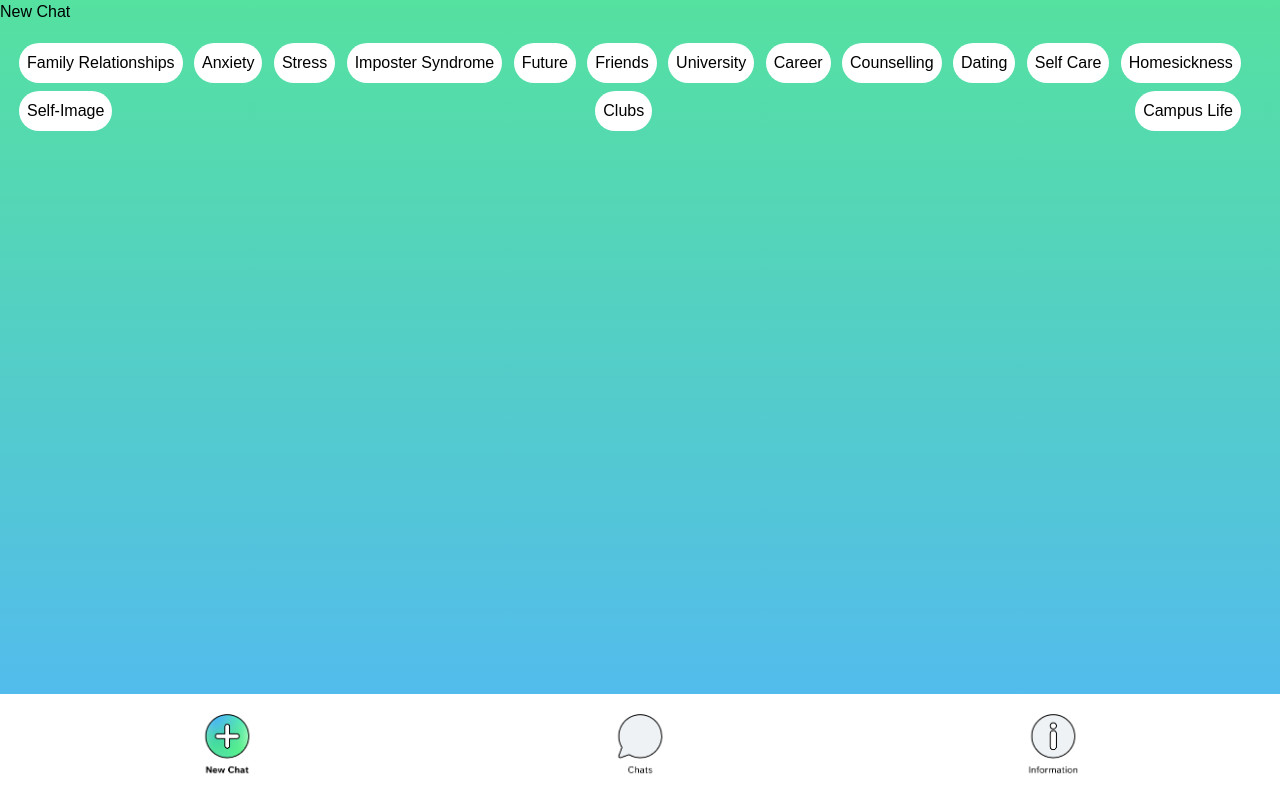
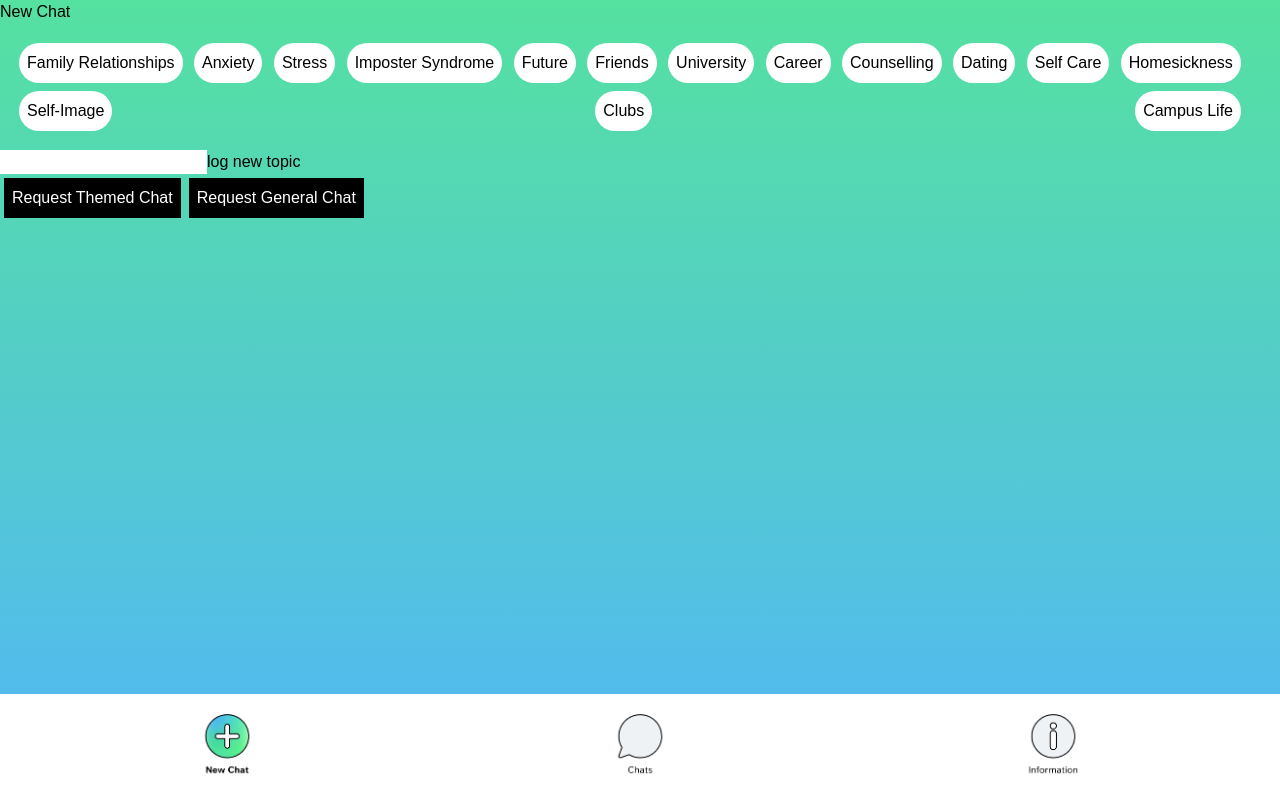
Before and after one commit to MichelMeyer19/whisperweb, a React (Vite) app: page /newchat in a window 1280 px wide. Built offline with nearby package versions, Linux system fonts and the light colour scheme.

Commit message:
add topic selection feature

```diff
--- a/src/components/atoms/TopicSelector.jsx
+++ /dev/null
@@ -1,26 +0,0 @@
-import {useState} from 'react';
-
-const TopicSelector = ({ topic, isClicked }) => {
-    const [clicks, setClicks] = useState(0)
-
-    function handleButtonPress(e) {
-        setClicks(clicks + 1);
-    }
-
-    if (clicks % 2 != 0) {
-        isClicked = true
-
-        // add unselection of other buttons in here!
-    } else {isClicked = false}
-
-    let buttonClass = isClicked?"button topicButtonclicked":"button topicButton"
-
-    console.dir(topic)
-    return(
-            <button onClick={handleButtonPress} class={buttonClass}>
-                {topic}
-            </button>
-    )
-};
-
-export default TopicSelector;
--- a/src/components/atoms/newChatButton.jsx
+++ b/src/components/atoms/newChatButton.jsx
@@ -1,18 +1,31 @@
 // components/atoms/newChatButton.jsx
 import React from "react";
 
-const newChatButton = ({ text }) => {
+//function newChatButton() {
+const NewChatButton = ({text,topics}) => {
 
-  function handleTopicChatButtonPress(e) {
-    alert('reached');
+  function handleTopicChatRequestButton(e) {
+
+    if (topics == '') {
+      alert('create general chat')
+    } else {
+      let current_selected_topic = topics.filter(t => t.isClicked==true)[0];
+
+      if (current_selected_topic != undefined) {
+          console.log(current_selected_topic)
+          alert('create chat with topic: '+current_selected_topic.topic_name)
+      }
+      else {
+          alert('no topic currently selected')
+      }
+    }
   }
 
   return (
-
-    <button onClick={handleTopicChatButtonPress} className="button requestbutton">
+    <button onClick={handleTopicChatRequestButton} className="button requestbutton">
       {text}
     </button>
   );
 };
 
-export default newChatButton;
+export default NewChatButton;
--- a/src/components/organisms/TopicList.jsx
+++ b/src/components/organisms/TopicList.jsx
@@ -1,35 +1,95 @@
-import TopicSelector from '../atoms/TopicSelector.jsx'
+import {useState} from 'react';
+import NewChatButton from "../atoms/newChatButton";
 
-function TopicList() {
+let initialTopics = [
+    {id: "0", topic_name: "Family Relationships", isClicked: false},
+    {id: "1", topic_name: "Anxiety", isClicked: false},
+    {id: "2", topic_name: "Stress", isClicked: false},
+    {id: "3", topic_name: "Imposter Syndrome", isClicked: false},
+    {id: "4", topic_name: "Future", isClicked: false},
+    {id: "5", topic_name: "Friends", isClicked: false},
+    {id: "6", topic_name: "University", isClicked: false},
+    {id: "7", topic_name: "Career", isClicked: false},
+    {id: "8", topic_name: "Counselling", isClicked: false},
+    {id: "9", topic_name: "Dating", isClicked: false},
+    {id: "10", topic_name: "Self Care", isClicked: false},
+    {id: "11", topic_name: "Homesickness", isClicked: false},
+    {id: "12", topic_name: "Self-Image", isClicked: false},
+    {id: "13", topic_name: "Clubs", isClicked: false},
+    {id: "14", topic_name: "Campus Life", isClicked: false}
+];
 
-    let topics = [
-        {topic: "Family Relationships", isClicked: false},
-        {topic: "Anxiety", isClicked: false},
-        {topic: "Stress", isClicked: false},
-        {topic: "Imposter Syndrome", isClicked: false},
-        {topic: "Future", isClicked: false},
-        {topic: "Friends", isClicked: false},
-        {topic: "University", isClicked: false},
-        {topic: "Career", isClicked: false},
-        {topic: "Counselling", isClicked: false},
-        {topic: "Dating", isClicked: false},
-        {topic: "Self Care", isClicked: false},
-        {topic: "Homesickness", isClicked: false},
-        {topic: "Self-Image", isClicked: false},
-        {topic: "Clubs", isClicked: false},
-        {topic: "Campus Life", isClicked: false}
-    ]
+//function TopicList() {
+export const TopicList = () => {
+
+    const [topics, setTopics] = useState(initialTopics);
+    const [newtopic, setNewTopic] = useState('');
+
+    function handleTopicButtonClick(e) {
+        alert(e.currentTarget.id)
+
+        const nextTopics = topics.map(topic => {
+            if (topic.id === e.currentTarget.id) {
+                if (topic.isClicked == true) {
+                    return {...topic, isClicked: false}
+                } else {
+                    return {...topic, isClicked: true};
+                }
+            } else {
+                return {...topic, isClicked: false};
+            }
+        });
+        setTopics(nextTopics);
+    }
+
+    function handleTopicInput(e) {
+        console.log(e.target.value);
+        console.log(e.target.value.length);
+
+        setNewTopic(e.target.value);
+    }
+
+    function handleNewTopicLog(e) {
+        alert(newtopic)
+        const old_topics = topics.map(topic => {
+            if (topic.isClicked == true) {
+                return {...topic, isClicked: false};
+            } else {
+                return topic;
+            }
+        });
+        const old_and_new_topics = old_topics.concat([{id:topics.length.toString(), topic_name:newtopic, isClicked:true}])
+        setTopics(old_and_new_topics)
+
+        console.log(topics)
+    }
 
     return (
         <>
             <div class="topics">
                 {topics.map(each =>
-                        <TopicSelector topic={each.topic} isClicked={each.isClicked}/>
+                        <button id={each.id} onClick={handleTopicButtonClick} class={each.isClicked?"button topicButtonclicked":"button topicButton"}>
+                            {each.topic_name}
+                        </button>
                     )}
             </div>
+            <div>
+                <input onChange={handleTopicInput}/>
+                <button onClick={handleNewTopicLog}>log new topic</button>
+            </div>
+            <div>
+                 <NewChatButton
+                    text = "Request Themed Chat"
+                    topics = {topics}
+                />
+                <NewChatButton
+                    text = "Request General Chat"
+                    topics = {''}
+                />
+             </div>
         </>
     )
-}
+};
 
 
-export {TopicList}
+//export {TopicList}
--- a/src/components/pages/NewChat.jsx
+++ b/src/components/pages/NewChat.jsx
@@ -9,11 +9,6 @@ export const NewChat = () => {
       <h1>New Chat</h1>
       <main>
         <TopicList/>
-        <div>
-          {/* for some reasons those buttons are not rendered....*/}
-          <newChatButton text="Request Themed Chat"/>
-          <newChatButton text="Request General Chat"/>
-        </div>
       </main>
     </>
   );
```
